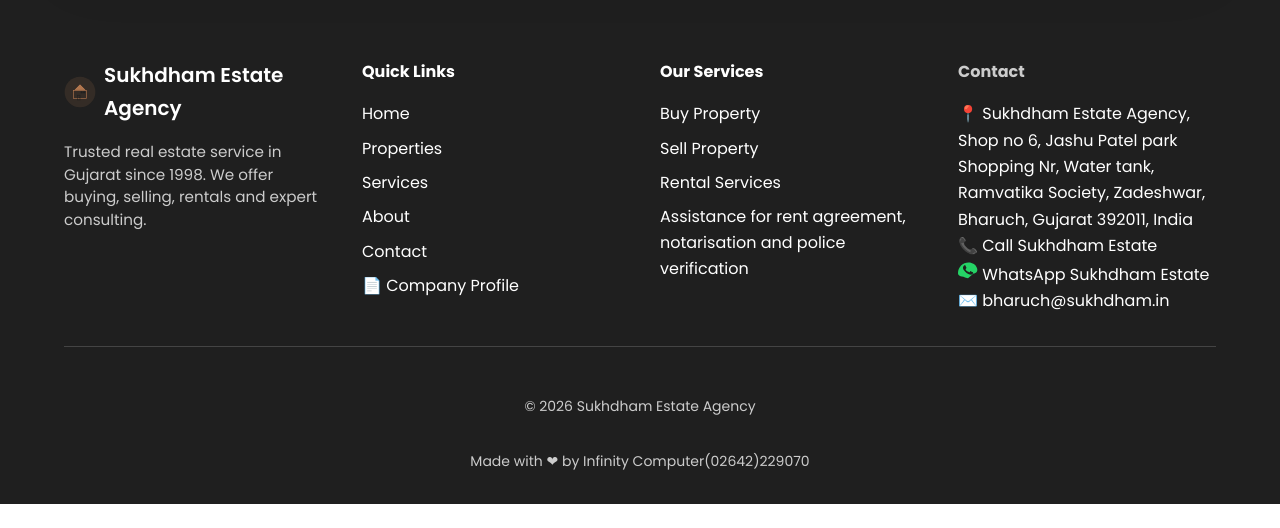
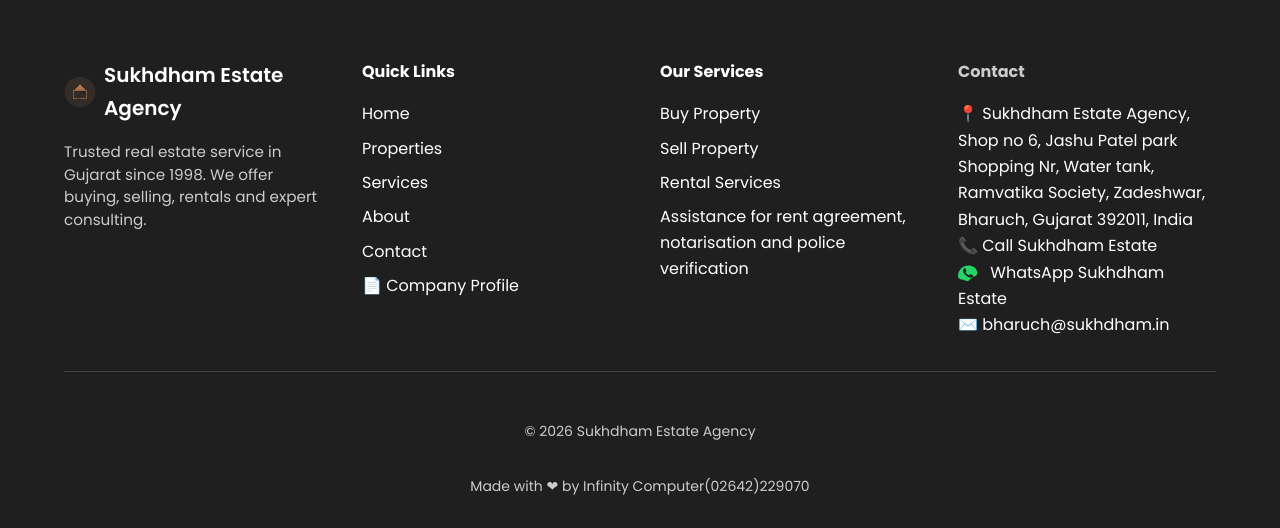
Before and after one commit to infinity-computers/sukh, a PHP site: page /properties.php in a window 1280 px wide. Shown: the part 1323-1851 px from the top of the page. Before the commit the page ends 1827 px from the top, so only its background shows below. Run offline with PHP 8.4, Linux system fonts and the light colour scheme; data that the repository does not hold is empty.

Commit message:
small change2

```diff
--- a/components/footer.php
+++ b/components/footer.php
@@ -32,7 +32,7 @@
                 <h4>Contact</h4>
                 <p class="footer-contact-line">📍 Sukhdham Estate Agency, Shop no 6, Jashu Patel park Shopping Nr, Water tank, Ramvatika Society, Zadeshwar, Bharuch, Gujarat 392011, India</p>
                 <p class="footer-contact-line"><a href="tel:919376739237">📞 Call Sukhdham Estate</a></p>
-                <p class="footer-contact-line"><a href="https://wa.me/919376239237" target="_blank" rel="noopener"><svg class="whatsapp-icon" width="20" height="20" viewBox="0 0 24 24" fill="#25D366"><path d="M17.472 14.382c-.297-.149-1.758-.867-2.03-.967-.273-.099-.471-.148-.67.15-.197.297-.767.966-.94 1.164-.173.199-.347.223-.644.075-.297-.15-1.255-.463-2.39-1.475-.883-.788-1.48-1.761-1.653-2.059-.173-.297-.018-.458.13-.606.134-.133.298-.347.446-.52.149-.174.198-.298.298-.497.099-.198.05-.371-.025-.52-.075-.149-.669-1.612-.916-2.207-.242-.579-.487-.5-.669-.51-.173-.008-.371-.01-.57-.01-.198 0-.52.074-.792.372-.272.297-1.04 1.016-1.04 2.479 0 1.462 1.065 2.875 1.213 3.074.149.198 2.096 3.2 5.077 4.487.709.306 1.262.489 1.694.625.712.227 1.36.194 1.871.118.571-.085 1.758-.719 2.006-1.413.248-.694.248-1.289.173-1.413-.074-.124-.272-.198-.57-.347m-5.421 7.403h-.004a9.87 9.87 0 01-5.031-1.378 9.86 9.86 0 01-.469-.217C.813 19.493 0 17.736 0 15.584 0 8.52 5.651 2.876 12.718 2.876c2.346 0 4.53.732 6.378 2.011 1.54 1.074 2.754 2.571 3.553 4.356.578 1.27.65 2.619.42 3.641-.194.858-.687 1.609-1.21 2.062-.681.589-1.474 1.014-2.378 1.184-.304.06-.61.06-.92-.02zm-.008-.002z"/></svg> WhatsApp Sukhdham Estate</a></p>
+                <p class="footer-contact-line"><a href="https://wa.me/919376739237" target="_blank" rel="noopener"><svg class="whatsapp-icon" width="20" height="20" viewBox="0 0 24 24" fill="#25D366"><path d="M17.472 14.382c-.297-.149-1.758-.867-2.03-.967-.273-.099-.471-.148-.67.15-.197.297-.767.966-.94 1.164-.173.199-.347.223-.644.075-.297-.15-1.255-.463-2.39-1.475-.883-.788-1.48-1.761-1.653-2.059-.173-.297-.018-.458.13-.606.134-.133.298-.347.446-.52.149-.174.198-.298.298-.497.099-.198.05-.371-.025-.52-.075-.149-.669-1.612-.916-2.207-.242-.579-.487-.5-.669-.51-.173-.008-.371-.01-.57-.01-.198 0-.52.074-.792.372-.272.297-1.04 1.016-1.04 2.479 0 1.462 1.065 2.875 1.213 3.074.149.198 2.096 3.2 5.077 4.487.709.306 1.262.489 1.694.625.712.227 1.36.194 1.871.118.571-.085 1.758-.719 2.006-1.413.248-.694.248-1.289.173-1.413-.074-.124-.272-.198-.57-.347m-5.421 7.403h-.004a9.87 9.87 0 01-5.031-1.378 9.86 9.86 0 01-.469-.217C.813 19.493 0 17.736 0 15.584 0 8.52 5.651 2.876 12.718 2.876c2.346 0 4.53.732 6.378 2.011 1.54 1.074 2.754 2.571 3.553 4.356.578 1.27.65 2.619.42 3.641-.194.858-.687 1.609-1.21 2.062-.681.589-1.474 1.014-2.378 1.184-.304.06-.61.06-.92-.02zm-.008-.002z"/></svg> WhatsApp Sukhdham Estate</a></p>
                 <p class="footer-contact-line">✉️ bharuch@sukhdham.in</p>
             </div>
         </div>
--- a/style.css
+++ b/style.css
@@ -1059,6 +1059,13 @@ nav a:hover {
 .footer-dark .footer-static-text {
     display: block;
     line-height: 1.6;
+}
+
+.footer-dark .whatsapp-icon {
+    display: inline-block;
+    vertical-align: middle;
+    margin-right: 0.5rem;
+    flex-shrink: 0;
 }
 
 .footer-dark .footer-grid {
```
Also changed, not shown: index.html (+4 -4 lines), property.php (+6 -1 lines).
